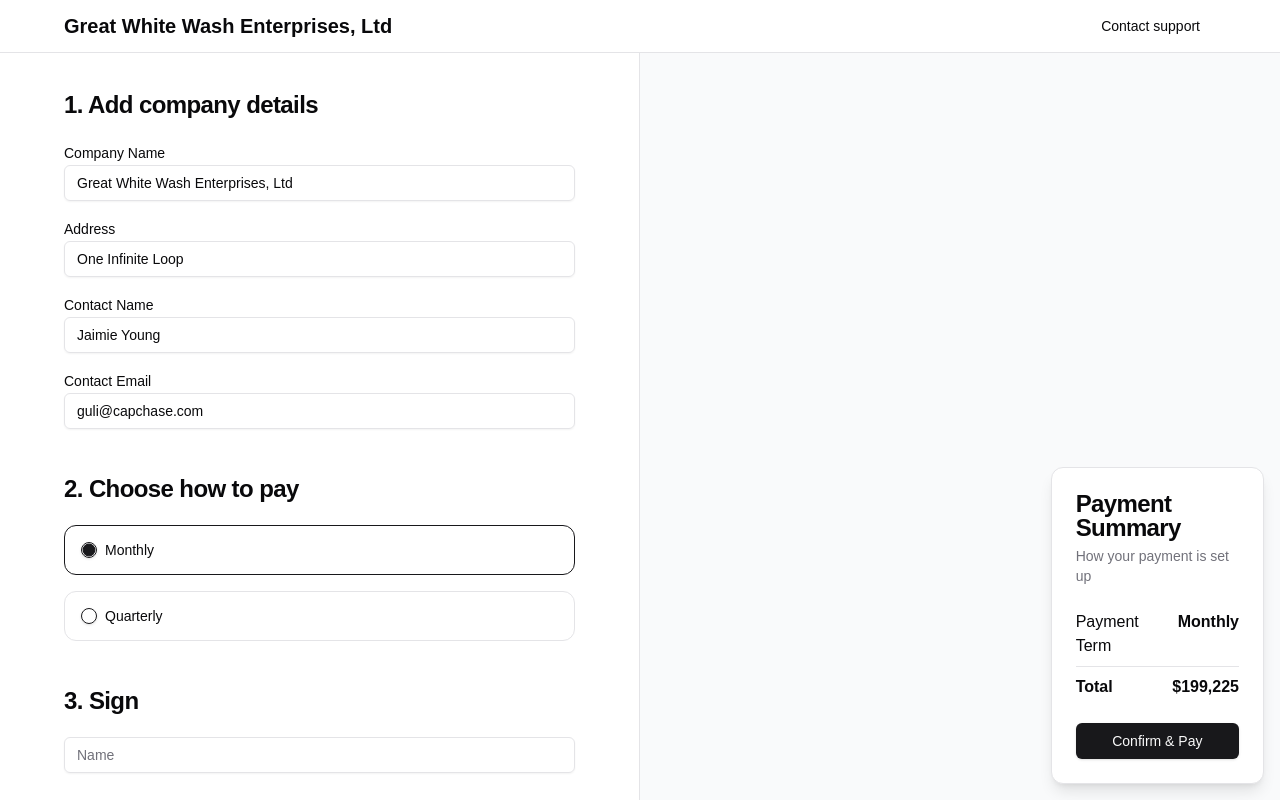
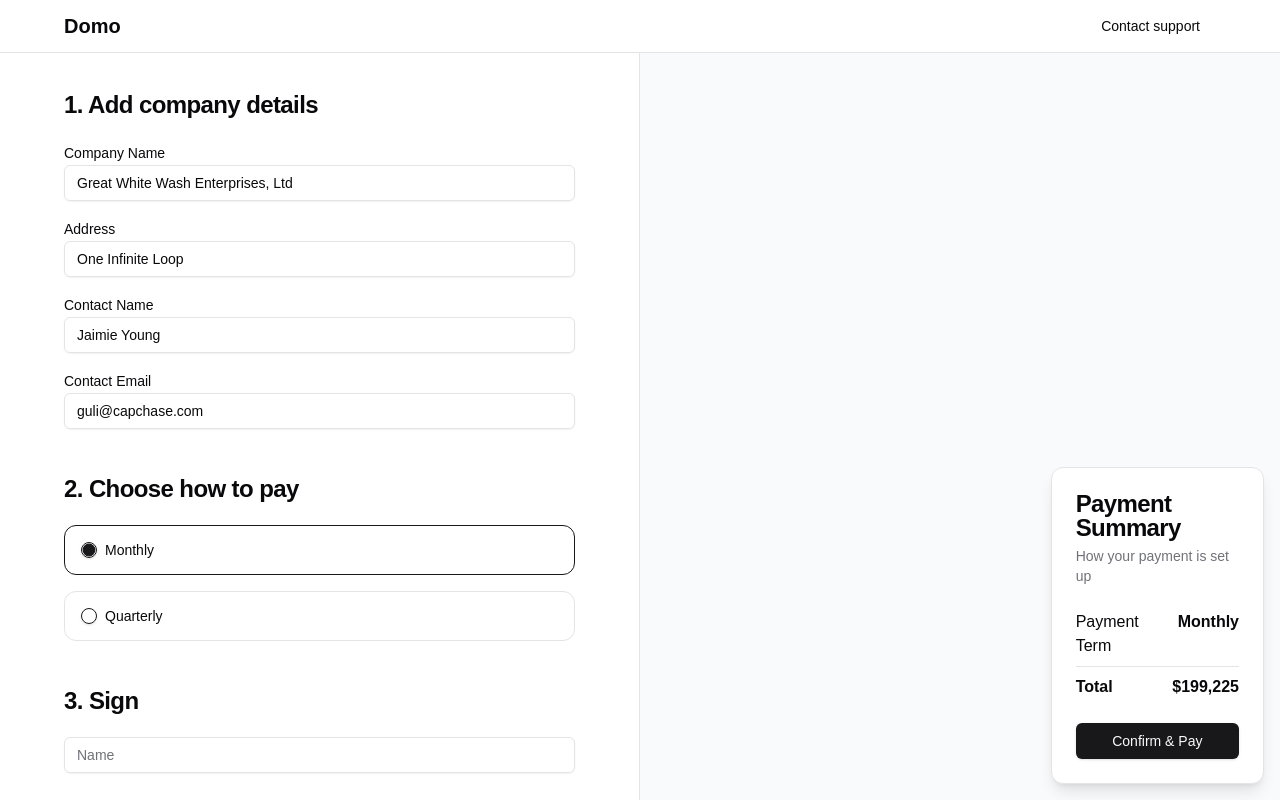
Before and after one commit to gulipad/supalink3000, a Next.js app: page /payment-link in a window 1280 px wide. Built offline with nearby package versions, Linux system fonts and the light colour scheme.

Commit message:
Buyer input UI

```diff
--- a/src/app/payment-link/page.js
+++ b/src/app/payment-link/page.js
@@ -32,7 +32,7 @@
         <div className="px-16 py-2 flex items-center justify-between">
           <div className="flex items-center space-x-2 w-full">
             {/* Replace with company logo if desired */}
-            <span className="font-bold text-xl">{mockData.buyerData.buyerCompanyName}</span>
+            <span className="font-bold text-xl">Domo</span>
           </div>
           <div>
             <Button variant="ghost">Contact support</Button>
```
